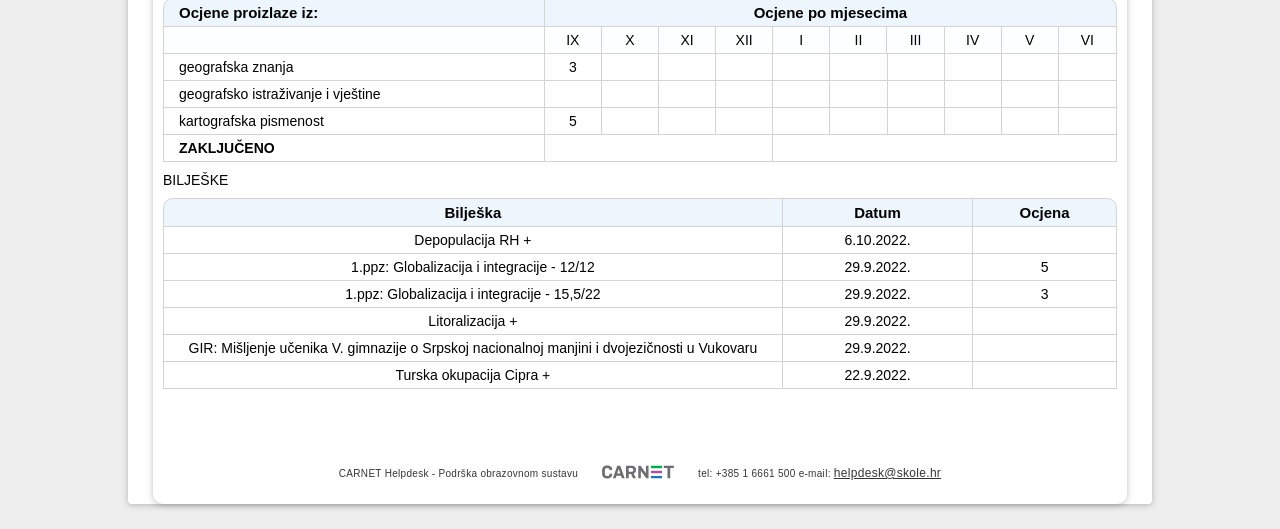
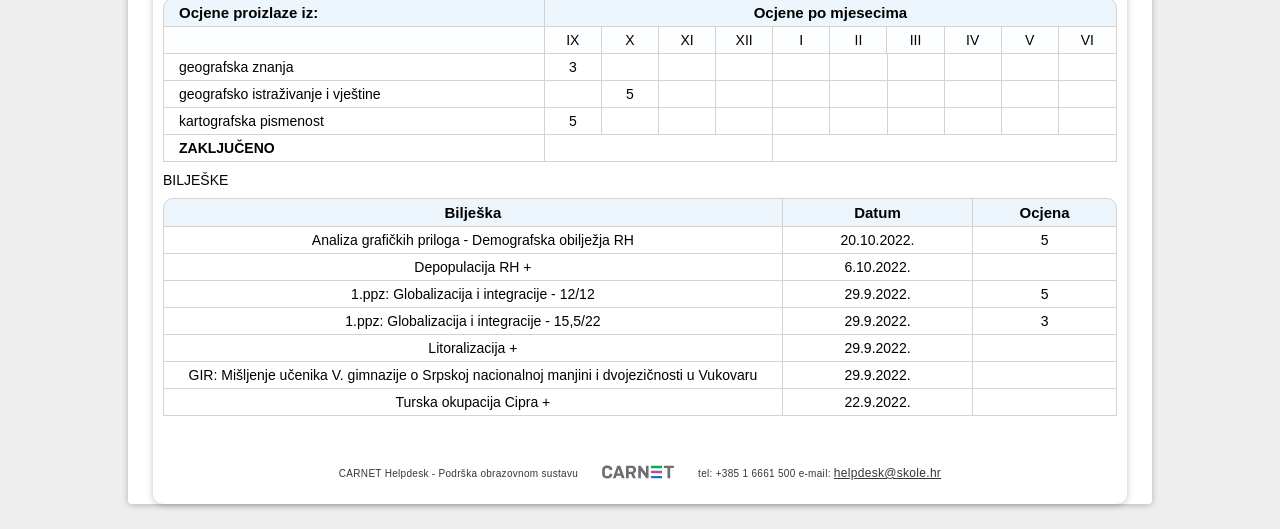
Before and after one commit to ocjene/Geografija, a plain HTML site: page index.html in a window 1280 px wide. Shown: the part 280-809 px from the top of the page. Drawn offline with Linux system fonts and the light colour scheme; a script that the page names is missing; a web font is replaced by a local one.

Commit message:
Add files via upload

```diff
--- a/index.html
+++ b/index.html
@@ -256,7 +256,7 @@
 															</div>
 
 							<div class="flex-row grade">
-															</div>
+									5						</div>
 
 							<div class="flex-row grade">
 															</div>
@@ -342,6 +342,12 @@
                              <span>Ocjena</span>
                         </div>
                     </div>
+					<div class="flex-table row  " data-action-id="548364807620">
+						<div class="flex-row"> <span>Analiza grafičkih priloga - Demografska obilježja RH</span></div>
+
+							<div class="flex-row"> <span>20.10.2022.</span></div>
+												<div class="flex-row"> <span>5</span></div>
+					</div>
 									<div class="flex-table row  " data-action-id="543126596140">
 						<div class="flex-row"> <span>Depopulacija RH +</span></div>
 
```
